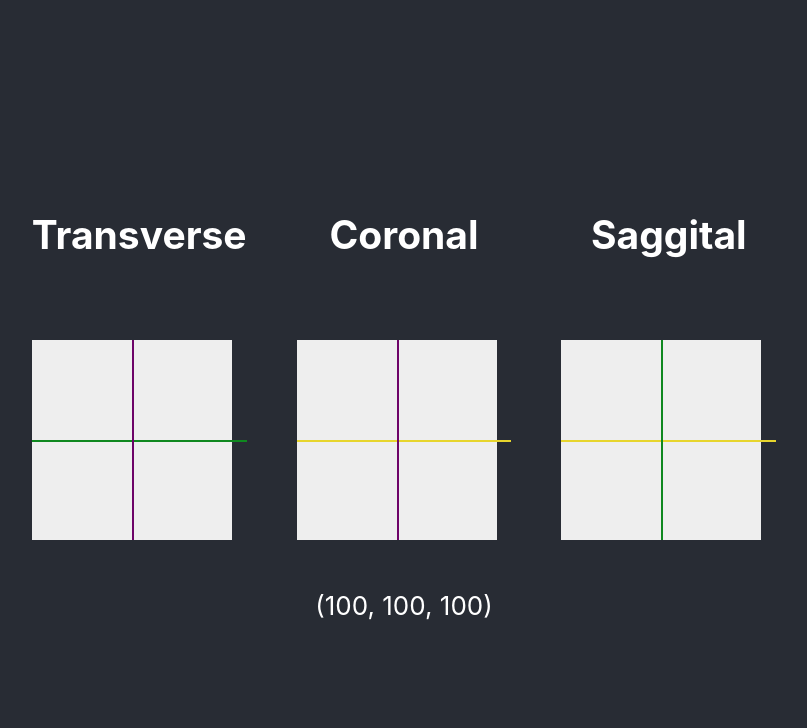
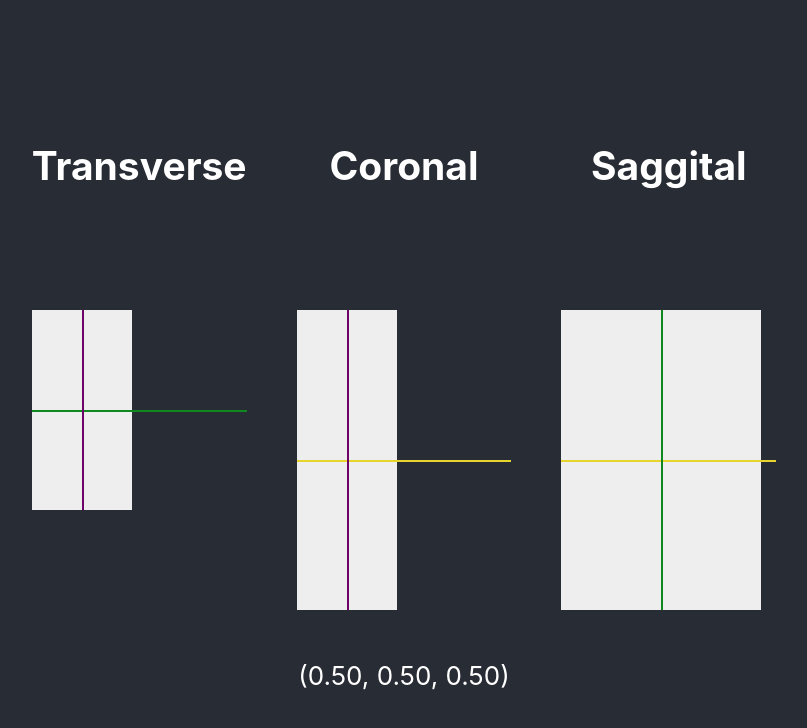
Before and after one commit to michaelmendoza/interactive-playground, a React (Create React App) app: page / in a window 1280 px wide. Shown: the top 728 px of the page, without its empty margins (236-1043 px from the left). Built offline with nearby package versions, Linux system fonts and the light colour scheme.

Commit message:
Pannel size can change

```diff
--- a/src/App.js
+++ b/src/App.js
@@ -5,23 +5,24 @@ import Coronal from './components/Coronal';
 import Sagittal from './components/Sagittal';
 
 const Planes = () =>{
-  const [position, setPosition] = useState({ x:100, y:100, z:100 })
+  const [picturesize, setPicsize] = useState({  x:100, y:200, z:300 })
+  const [position, setPosition] = useState({ x:picturesize.x/2, y:picturesize.y/2, z:picturesize.z/2 })
   return (
     <div className = 'wrapper'>
       <h2>Transverse</h2>
       <h2>Coronal</h2>
       <h2 >Saggital</h2>
       <div>
-        <Transverse position = {position} setPosition = {setPosition}></Transverse>
+        <Transverse position = {position} setPosition = {setPosition} picturesize = {picturesize}></Transverse>
       </div>
       <div>
-        <Coronal position = {position} setPosition = {setPosition}></Coronal>
+        <Coronal position = {position} setPosition = {setPosition} picturesize = {picturesize}></Coronal>
       </div>
       <div>
-        <Sagittal position = {position} setPosition = {setPosition}></Sagittal>
+        <Sagittal position = {position} setPosition = {setPosition} picturesize = {picturesize}></Sagittal>
       </div>
       <div className='box1'>
-      ({position.x}, {position.y}, {position.z})
+      ({(position.x/picturesize.x).toFixed(2)}, {(position.y/picturesize.y).toFixed(2)}, {(position.z/picturesize.z).toFixed(2)})
       </div>
     </div>
 
--- a/src/components/Coronal.jsx
+++ b/src/components/Coronal.jsx
@@ -2,7 +2,7 @@ import { useRef, useState } from 'react';
 import './viewer3d.scss';
 
 
-const Coronal = ({position, setPosition}) => {
+const Coronal = ({position, setPosition, picturesize}) => {
   const viewerRef = useRef(null);
 
   const [canDrag, setCanDrag] = useState(false);
@@ -72,7 +72,7 @@ const Coronal = ({position, setPosition}) => {
 
     <div className='viewer-3d'>
 
-        <div className='viewer-continer' style={{ backgroundColor: color}} ref={viewerRef} onMouseMove={handleMouseMove} onMouseLeave={handleMouseLeave}>
+        <div className='viewer-continer' style={{ width : picturesize.x , height : picturesize.z }} ref={viewerRef} onMouseMove={handleMouseMove} onMouseLeave={handleMouseLeave}>
           <div className='drag-handle-viewable-h-yellow' style={{ top:position.z }} onMouseDown={handleMouseDown} onMouseUp={handleMouseUp}>
             <div className='drag-handle-dragable-h'></div>
           </div>
--- a/src/components/Sagittal.jsx
+++ b/src/components/Sagittal.jsx
@@ -2,13 +2,14 @@ import { useRef, useState } from 'react';
 import './viewer3d.scss';
 
 
-const Coronal = ({position, setPosition}) => {
+const Coronal = ({position, setPosition, picturesize}) => {
   const viewerRef = useRef(null);
 
   const [canDrag, setCanDrag] = useState(false);
 
   const [color, setColor] = useState('#EEEEEE')
   const [isDark, setIsDark] = useState(false)
+  const [pictureWidth, setwidth] = useState(picturesize.y) //hard code here
 
 
   const handleClick = () => {
@@ -46,7 +47,7 @@ const Coronal = ({position, setPosition}) => {
     var rect = viewerRef.current.getBoundingClientRect();
 
     let x = position.x
-    let y = Math.round(e.pageX - rect.left);
+    let y = Math.round(rect.right - e.pageX );
     let z = Math.round(e.pageY - rect.top );
 
     z = z < 0 ? 0 : z
@@ -72,11 +73,11 @@ const Coronal = ({position, setPosition}) => {
 
     <div className='viewer-3d'>
 
-        <div className='viewer-continer' style={{ backgroundColor: color}} ref={viewerRef} onMouseMove={handleMouseMove} onMouseLeave={handleMouseLeave}>
+        <div className='viewer-continer' style={{ width: picturesize.y, height: picturesize.z}} ref={viewerRef} onMouseMove={handleMouseMove} onMouseLeave={handleMouseLeave}>
           <div className='drag-handle-viewable-h-yellow' style={{ top:position.z }} onMouseDown={handleMouseDown} onMouseUp={handleMouseUp}>
             <div className='drag-handle-dragable-h'></div>
           </div>
-          <div className='drag-handle-viewable-v-green' style={{ left:position.y }} onMouseDown={handleMouseDown} onMouseUp={handleMouseUp}>
+          <div className='drag-handle-viewable-v-green' style={{ left:pictureWidth-position.y }} onMouseDown={handleMouseDown} onMouseUp={handleMouseUp}>
             <div className='drag-handle-dragable-v'></div>
           </div>
         </div>
--- a/src/components/Transverse.jsx
+++ b/src/components/Transverse.jsx
@@ -2,7 +2,7 @@ import { useRef, useState } from 'react';
 import './viewer3d.scss';
 
 
-const Transverse = ({position, setPosition}) => {
+const Transverse = ({position, setPosition, picturesize}) => {
   const viewerRef = useRef(null);
 
   const [canDrag, setCanDrag] = useState(false);
@@ -74,8 +74,8 @@ const Transverse = ({position, setPosition}) => {
 
     <div className='viewer-3d'>
 
-        <div className='viewer-continer' style={{ backgroundColor: color}} ref={viewerRef} onMouseMove={handleMouseMove} onMouseLeave={handleMouseLeave}>
-          <div className='drag-handle-viewable-h-green' style={{ top:position.y,color:'black'}} onMouseDown={handleMouseDown} onMouseUp={handleMouseUp}>
+        <div className='viewer-continer' style={{ width: picturesize.x, height: picturesize.y}} ref={viewerRef} onMouseMove={handleMouseMove} onMouseLeave={handleMouseLeave}>
+          <div className='drag-handle-viewable-h-green' style={{ top:position.y}} onMouseDown={handleMouseDown} onMouseUp={handleMouseUp}>
             <div className='drag-handle-dragable-h'></div>
           </div>
           <div className='drag-handle-viewable-v-purple' style={{ left:position.x }} onMouseDown={handleMouseDown} onMouseUp={handleMouseUp}>
--- a/src/components/viewer3d.scss
+++ b/src/components/viewer3d.scss
@@ -27,7 +27,7 @@
     position: relative;
     width: 100%;
     top: -10px;
-    height: 20px;
+    height: 2px;
     background-color: #0000aa00;
 
 }
```
